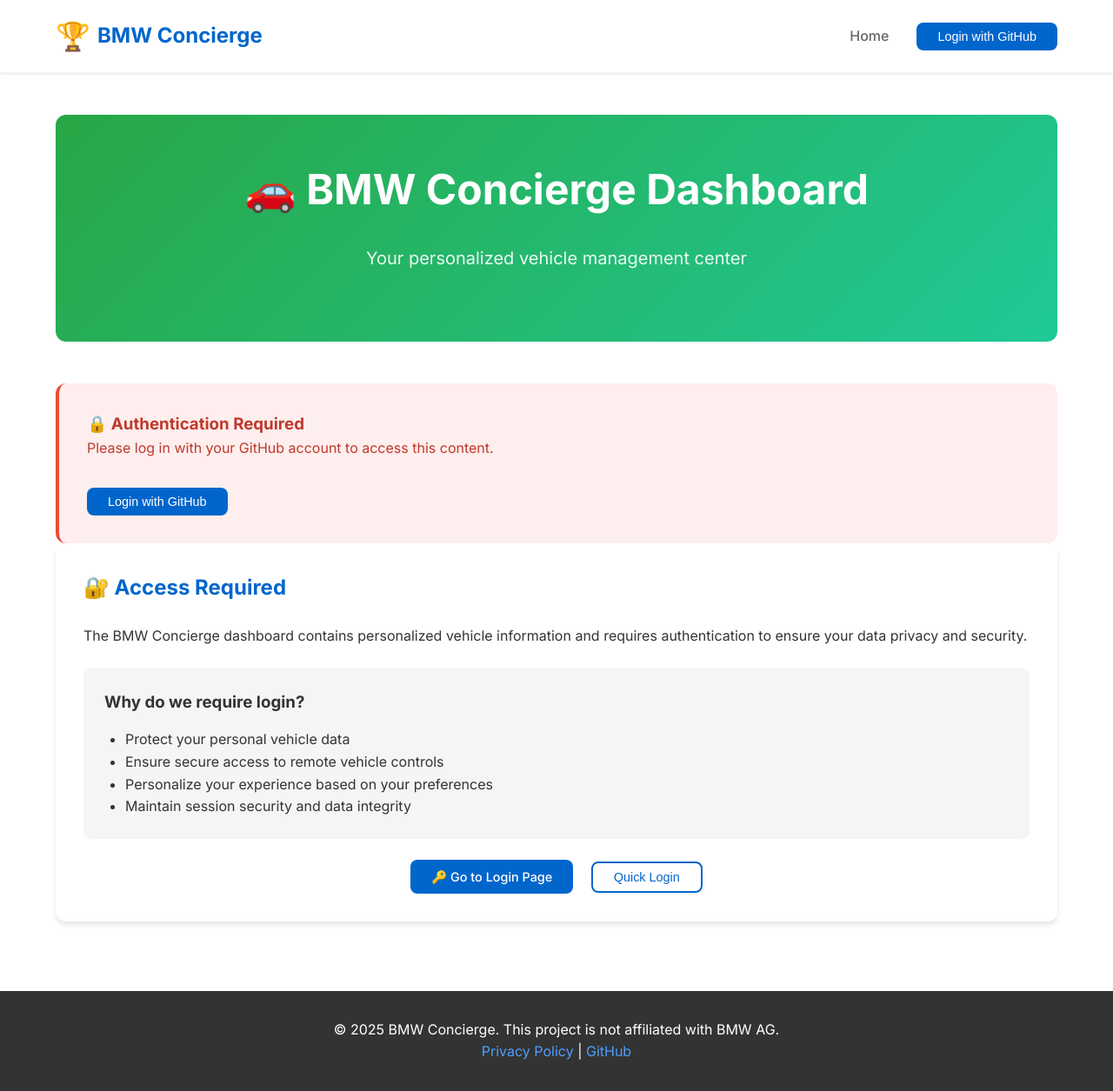
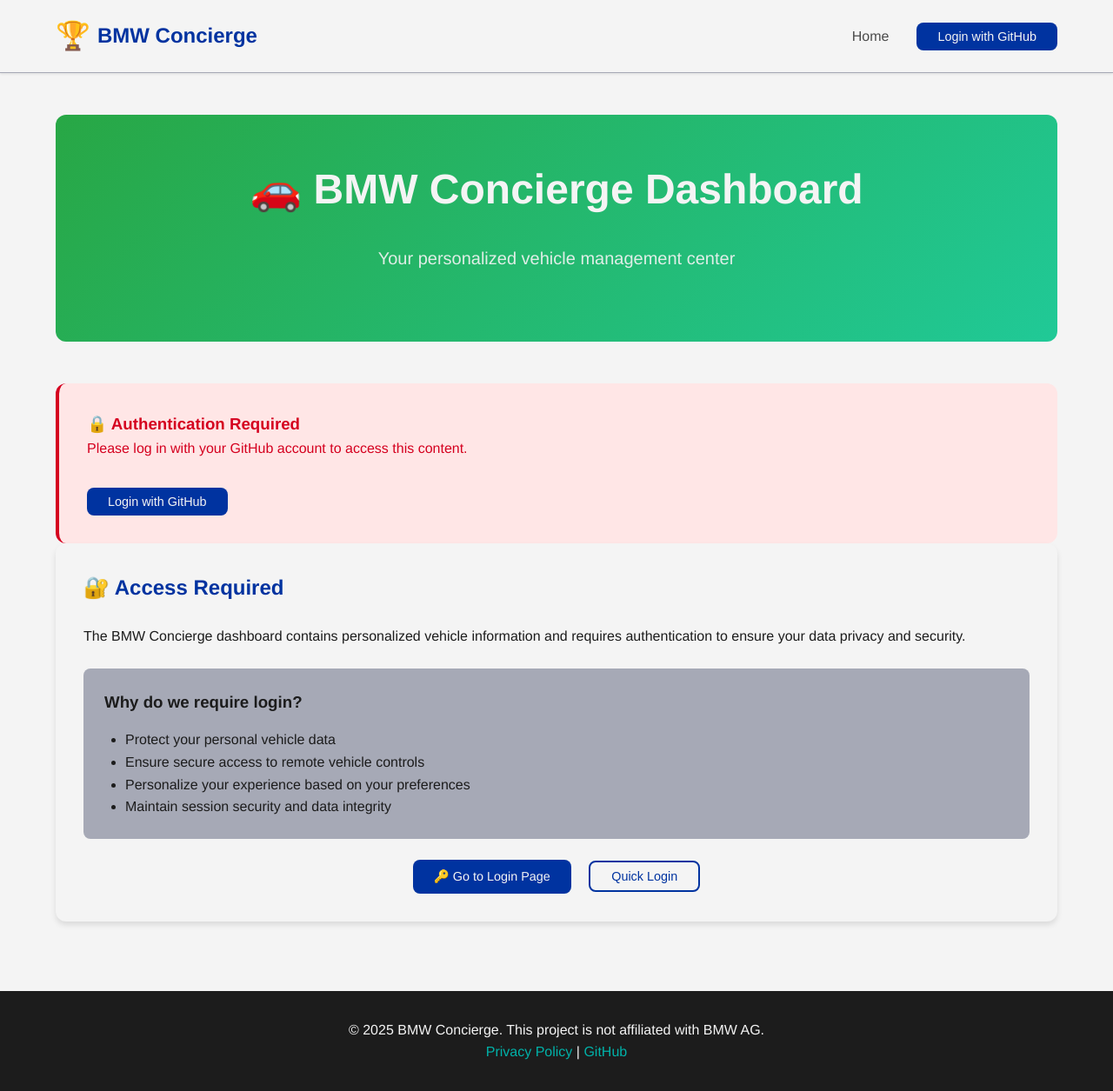
Before and after one commit to chatala1/BMW-Concierge, a Jekyll site: the page built from protected.html, in a window 1280 px wide and 1255 px high. Shown: the whole window at 87% size. Built offline with Jekyll 4.4.1, drawn with Linux system fonts in a browser that asks for light colours.

Commit message:
Implement BMW M-inspired styling with new fonts and colors
Co-authored-by: chatala1 <16328550+chatala1@users.noreply.github.com>

```diff
--- a/_layouts/default.html
+++ b/_layouts/default.html
@@ -7,7 +7,6 @@
     <meta name="description" content="{{ page.description | default: site.description }}">
 
     <!-- BMW Brand Colors and Fonts -->
-    <link href="https://fonts.googleapis.com/css2?family=Inter:wght@300;400;500;600;700&display=swap" rel="stylesheet">
     <link rel="stylesheet" href="{{ '/assets/css/style.css' | relative_url }}">
 
     <!-- Favicon -->
--- a/assets/css/style.css
+++ b/assets/css/style.css
@@ -1,16 +1,20 @@
 /* BMW Concierge - Modern Design System */
 :root {
-    /* BMW Brand Colors */
-    --bmw-blue: #0066cc;
-    --bmw-dark-blue: #003d7a;
-    --bmw-light-blue: #4d9fff;
-    --bmw-white: #ffffff;
-    --bmw-light-gray: #f5f5f5;
-    --bmw-gray: #666666;
-    --bmw-dark-gray: #333333;
+    /* BMW M-Inspired Brand Colors */
+    --bmw-blue: #0033A0; /* M Power Blue */
+    --bmw-dark-blue: #0033A0;
+    --bmw-light-blue: #00B2A9; /* Electric Teal */
+    --bmw-white: #F4F4F4; /* Ice White */
+    --bmw-light-gray: #A6A9B6; /* Metallic Silver */
+    --bmw-gray: #4B4B4B; /* Asphalt Gray */
+    --bmw-dark-gray: #1C1C1C; /* Carbon Black */
+    --bmw-red: #D5001F; /* Performance Red */
+    --bmw-teal: #00B2A9; /* Electric Teal */
+    --bmw-silver: #A6A9B6; /* Metallic Silver */
+    --bmw-carbon: #1C1C1C; /* Carbon Black */
 
     /* Typography */
-    --font-family: 'Inter', -apple-system, BlinkMacSystemFont, 'Segoe UI', Roboto, sans-serif;
+    --font-family: BMWTypeNextLatin, Helvetica, Arial, "Hiragino Kaku Gothic ProN", "Hiragino Sans", Meiryo, sans-serif;
     --font-size-base: 16px;
     --font-weight-normal: 400;
     --font-weight-medium: 500;
@@ -180,7 +184,7 @@ body {
 .hero {
     text-align: center;
     padding: var(--spacing-xl) 0;
-    background: linear-gradient(135deg, var(--bmw-blue), var(--bmw-light-blue));
+    background: linear-gradient(135deg, var(--bmw-blue), var(--bmw-teal));
     color: var(--bmw-white);
     border-radius: var(--border-radius-lg);
     margin-bottom: var(--spacing-xl);
@@ -278,23 +282,23 @@ body {
 }
 
 .github-login-btn:hover {
-    background: #333;
+    background: var(--bmw-carbon);
     transform: translateY(-2px);
     box-shadow: var(--shadow-md);
 }
 
 /* Protected Content */
 .protected-content {
-    background: var(--bmw-light-gray);
+    background: var(--bmw-white);
     padding: var(--spacing-lg);
     border-radius: var(--border-radius-lg);
     border-left: 4px solid var(--bmw-blue);
 }
 
 .access-denied {
-    background: #fee;
-    border-left-color: #e74c3c;
-    color: #c0392b;
+    background: #ffe6e6;
+    border-left-color: var(--bmw-red);
+    color: var(--bmw-red);
 }
 
 /* Footer */
@@ -313,7 +317,7 @@ body {
 }
 
 .footer-container a {
-    color: var(--bmw-light-blue);
+    color: var(--bmw-teal);
     text-decoration: none;
 }
 
@@ -356,12 +360,21 @@ body {
 .mt-lg { margin-top: var(--spacing-lg); }
 .hidden { display: none; }
 
+/* BMW M Color Accents */
+.accent-teal { color: var(--bmw-teal); }
+.accent-red { color: var(--bmw-red); }
+.accent-silver { color: var(--bmw-silver); }
+.bg-teal { background-color: var(--bmw-teal); }
+.bg-red { background-color: var(--bmw-red); }
+.border-teal { border-color: var(--bmw-teal); }
+.border-red { border-color: var(--bmw-red); }
+
 /* Loading Animation */
 .loading {
     display: inline-block;
     width: 20px;
     height: 20px;
-    border: 2px solid var(--bmw-light-blue);
+    border: 2px solid var(--bmw-teal);
     border-radius: 50%;
     border-top-color: transparent;
     animation: spin 1s ease-in-out infinite;
```
